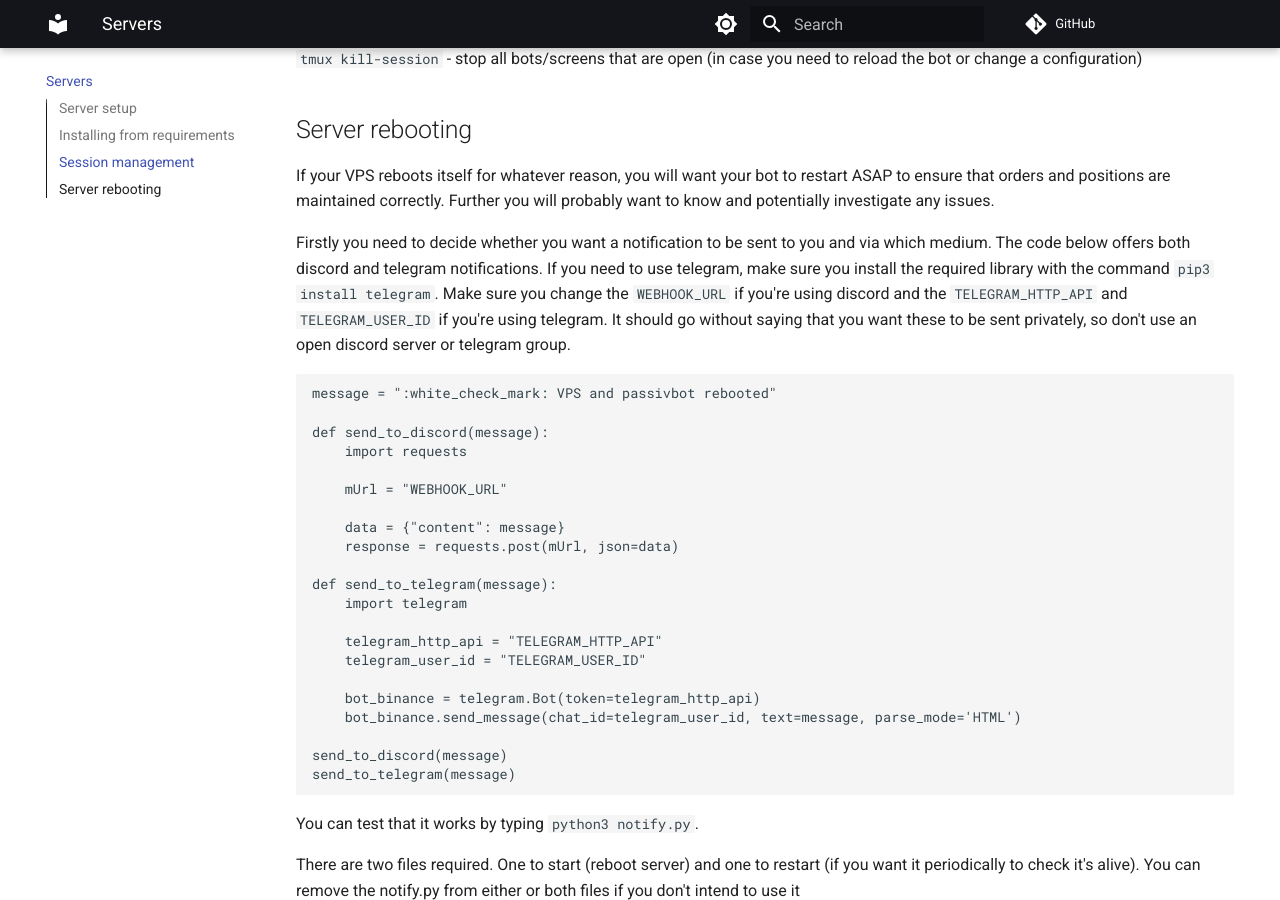
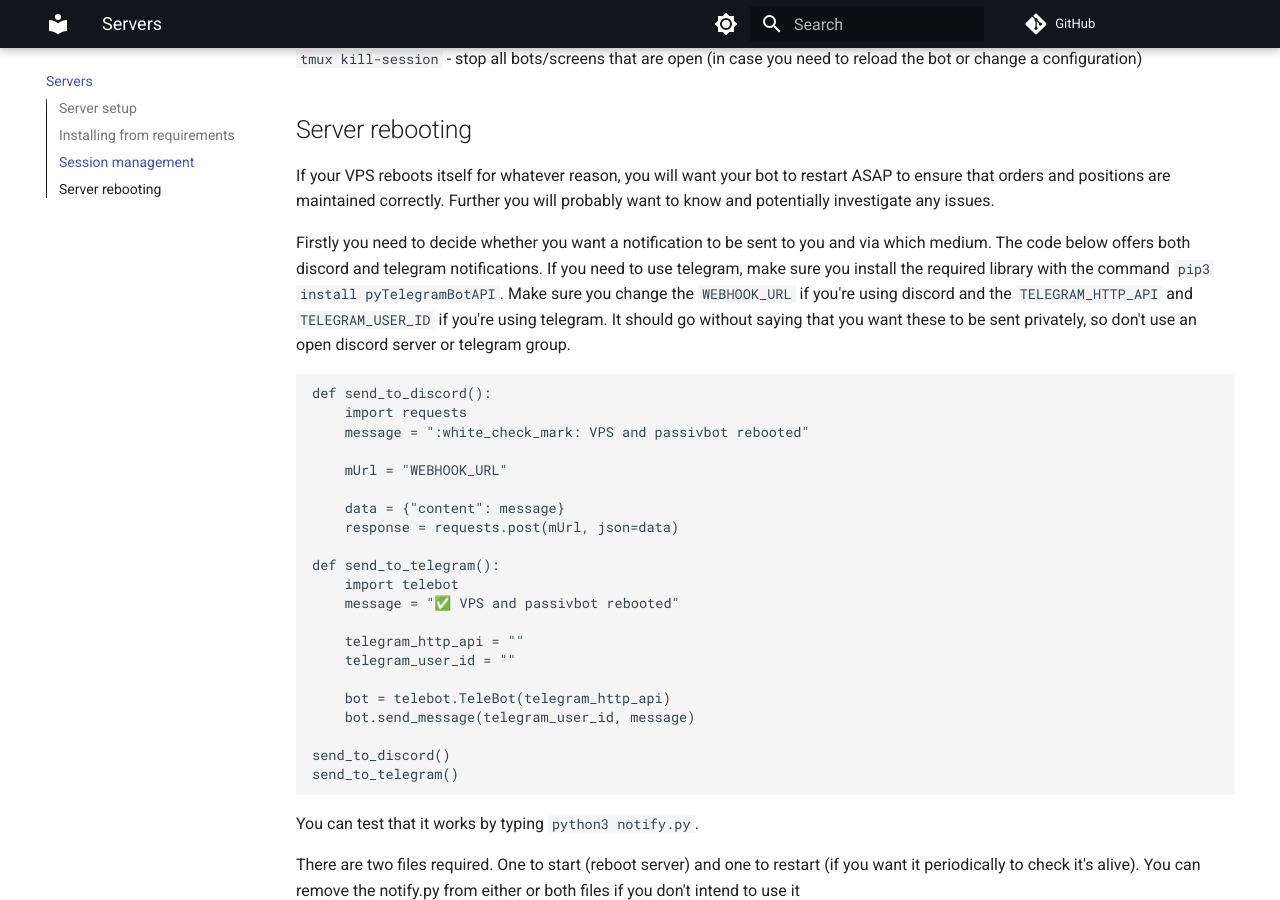
Before and after one commit to ecoppen/futuresboard, an MkDocs documentation site: the page built from docs/server_setup.md, in a window 1280 px wide and 900 px high, scrolled down 3090 px. Built offline with MkDocs 1.6.1 and Material for MkDocs 9.7.7, drawn with Linux system fonts in a browser that asks for light colours; comment, search, counter and statistics services are not loaded; some of the changed text lies outside the part shown.

Commit message:
Update server_setup.md
- link fixes
- new python library for telegram and sample code

````diff
--- a/docs/server_setup.md
+++ b/docs/server_setup.md
@@ -127,30 +127,30 @@ Each window has four slots for bot commands to run indicated under `- shell_comm
 ## Server rebooting
 If your VPS reboots itself for whatever reason, you will want your bot to restart ASAP to ensure that orders and positions are maintained correctly. Further you will probably want to know and potentially investigate any issues.
 
-Firstly you need to decide whether you want a notification to be sent to you and via which medium. The code below offers both discord and telegram notifications. If you need to use telegram, make sure you install the required library with the command `pip3 install telegram`. Make sure you change the `WEBHOOK_URL` if you're using discord and the `TELEGRAM_HTTP_API` and `TELEGRAM_USER_ID` if you're using telegram. It should go without saying that you want these to be sent privately, so don't use an open discord server or telegram group.
+Firstly you need to decide whether you want a notification to be sent to you and via which medium. The code below offers both discord and telegram notifications. If you need to use telegram, make sure you install the required library with the command `pip3 install pyTelegramBotAPI`. Make sure you change the `WEBHOOK_URL` if you're using discord and the `TELEGRAM_HTTP_API` and `TELEGRAM_USER_ID` if you're using telegram. It should go without saying that you want these to be sent privately, so don't use an open discord server or telegram group.
 
 ```
-message = ":white_check_mark: VPS and passivbot rebooted"
-
-def send_to_discord(message):
+def send_to_discord():
     import requests
+    message = ":white_check_mark: VPS and passivbot rebooted"
 
     mUrl = "WEBHOOK_URL"
 
     data = {"content": message}
     response = requests.post(mUrl, json=data)
 
-def send_to_telegram(message):
-    import telegram
+def send_to_telegram():
+    import telebot
+    message = "✅ VPS and passivbot rebooted"
 
-    telegram_http_api = "TELEGRAM_HTTP_API"
-    telegram_user_id = "TELEGRAM_USER_ID"
+    telegram_http_api = ""
+    telegram_user_id = ""
 
-    bot_binance = telegram.Bot(token=telegram_http_api)
-    bot_binance.send_message(chat_id=telegram_user_id, text=message, parse_mode='HTML')
+    bot = telebot.TeleBot(telegram_http_api)
+    bot.send_message(telegram_user_id, message)
 
-send_to_discord(message)
-send_to_telegram(message)
+send_to_discord()
+send_to_telegram()
 ```
 
 You can test that it works by typing `python3 notify.py`.
````
Also changed, not shown: other parts of docs/server_setup.md (+2 -2 lines).
